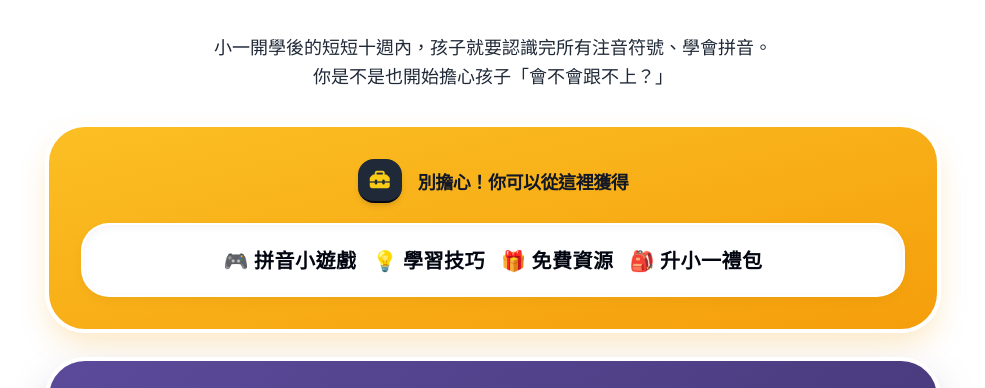
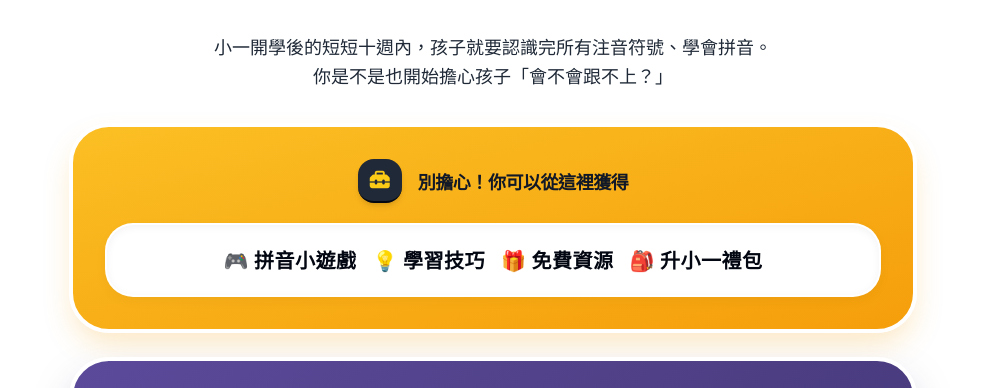
Before and after one commit to rachelliu-crypto/bopomofo-landingpage, a plain HTML site: page index.html in a window 1280 px wide. Shown: the top 388 px of the page, without its empty margins (147-1132 px from the left). Drawn offline with nearby package versions, Linux system fonts and the light colour scheme.

Commit message:
index.html

```diff
--- a/index.html
+++ b/index.html
@@ -11,11 +11,13 @@
   <!-- Google Fonts -->
   <link href="https://fonts.googleapis.com/css2?family=Noto+Sans+TC:wght@400;500;700;900&display=swap" rel="stylesheet">
   <style>
-    body {
+    /* 強制將 html 與 body 的滾動條隱藏，並將 padding 移至 section 處理 */
+    html, body {
       font-family: 'Noto Sans TC', sans-serif;
       background-color: transparent;
       margin: 0;
-      overflow-x: hidden;
+      padding: 0;
+      overflow: hidden; /* 徹底隱藏並禁用此頁面的滾動條 */
       -webkit-font-smoothing: antialiased;
     }
 
@@ -87,9 +89,10 @@
     }
   </style>
 </head>
-<body class="py-6 px-3 sm:px-6">
+<body>
 
-  <section class="max-w-4xl mx-auto flex flex-col gap-6 relative">
+  <!-- 將原本在 body 的 py-6 px-3 sm:px-6 移動至此處，防止外層 iframe 誤判高度 -->
+  <section class="max-w-4xl mx-auto flex flex-col gap-6 relative py-6 px-3 sm:px-6">
 
     <!-- 頂部溫暖引言 (帶有同理心的家長痛點引導) -->
     <div class="w-full text-center leading-relaxed px-4 py-2">
```
